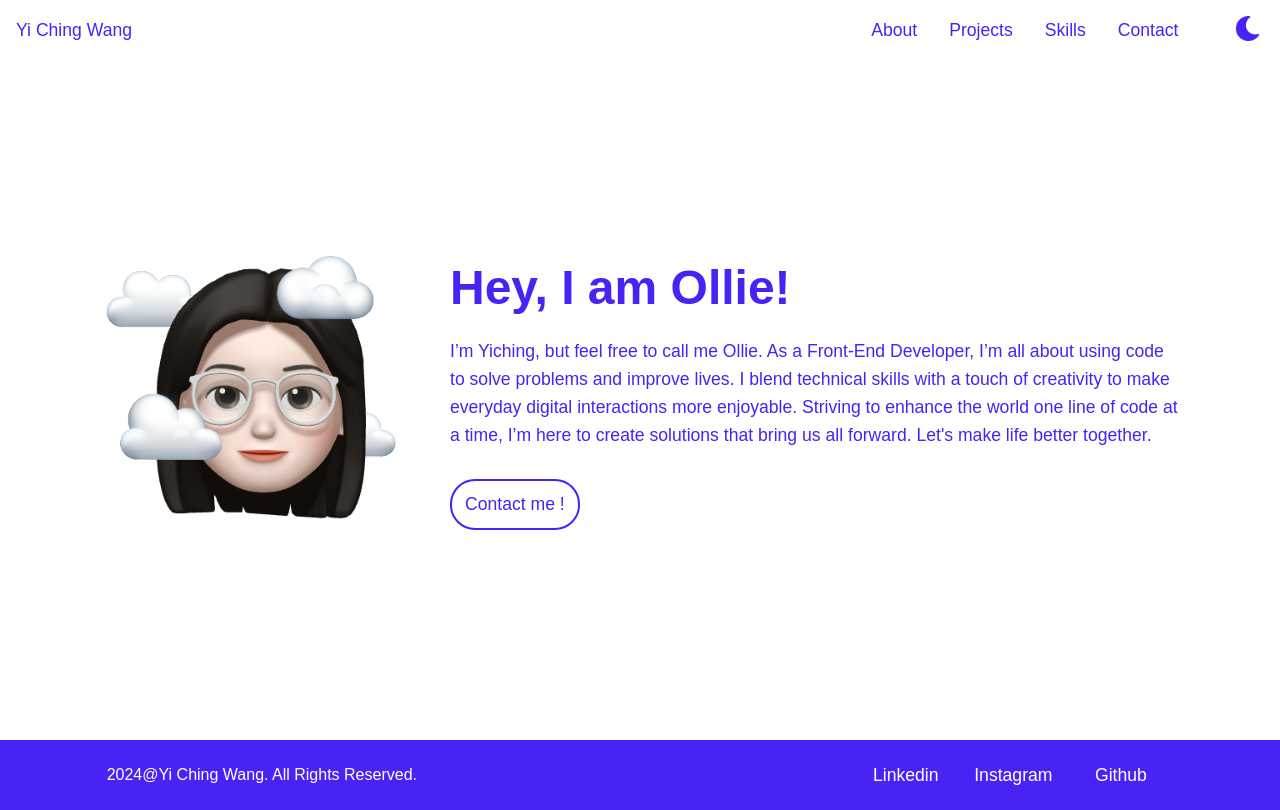
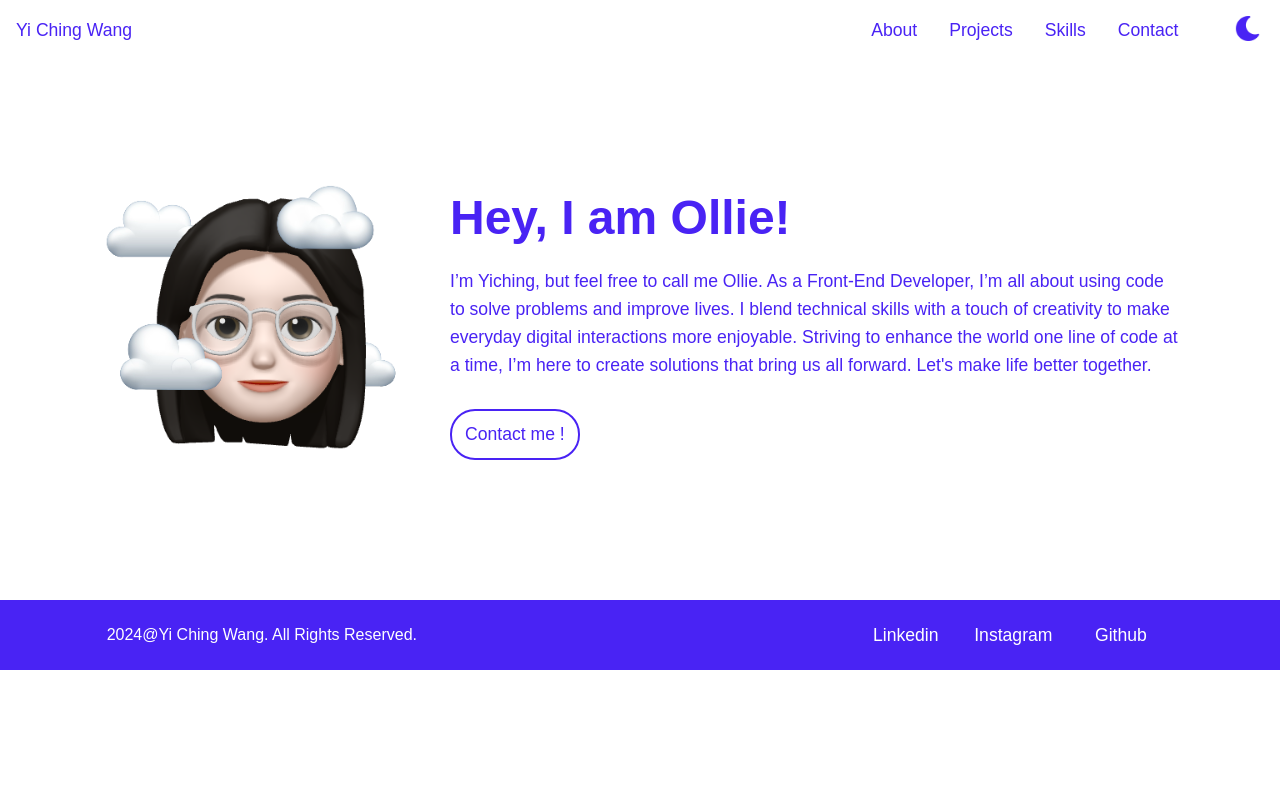
Before and after one commit to YiChingWang/Personal-Website, a React (Vite) app: page / in a window 1280 px wide. Built offline with nearby package versions, Linux system fonts and the light colour scheme.

Commit message:
Update About.css

```diff
--- a/src/Components/About/About.css
+++ b/src/Components/About/About.css
@@ -5,7 +5,6 @@
   justify-items: center;
   gap: 20px;
 
-  height:85vh;
   padding: 70px 100px 70px 80px;
 }
 .About__img {
@@ -57,7 +56,6 @@
   .About {
     grid-template-columns: 1fr;
 
-    height:100vh;
     padding: 30px 50px;
   }
   .About__img {
```
